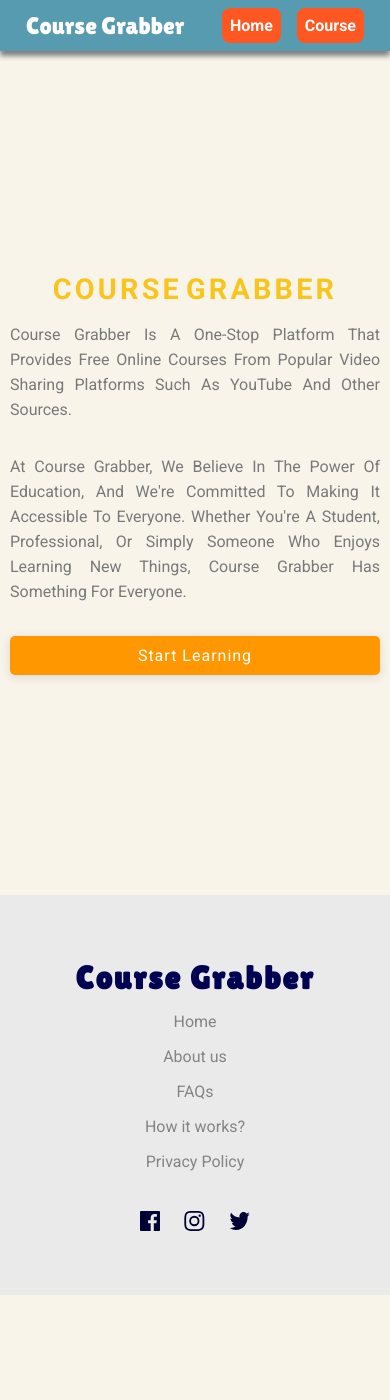
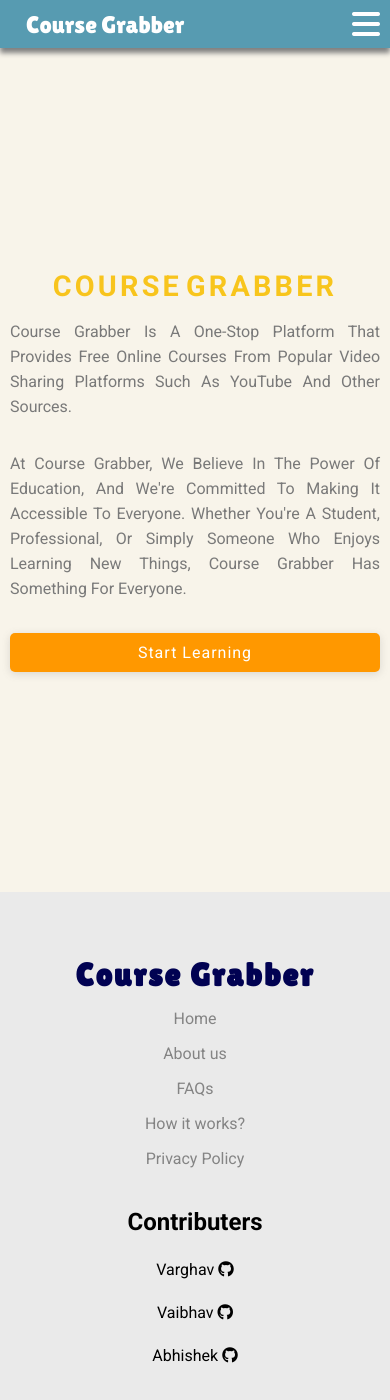
Before and after one commit to PrgVaibhav/course_grabber, a Next.js app: page / in a window 390 px wide. Shown: the top 1400 px of the page. Before the commit the page ends 1295 px from the top, so only its background shows below. Built offline with nearby package versions, Linux system fonts and the light colour scheme.

Commit message:
Made navbar responsive and added contributes section to footers

```diff
--- a/app/layout.js
+++ b/app/layout.js
@@ -1,17 +1,19 @@
 import Navbar from "@/components/Navbar";
 import "./globals.css";
 import Footer from "../components/Footer/Footer";
-
+import Script from 'next/script';
 export const metadata = {
   title: "Course Grabber",
   description:
     "Course Grabber is a web app that allows you to search for free courses from youtube and other platforms.",
+
 };
 
 export default function RootLayout({ children }) {
   return (
     <html lang="en">
       <body>
+      <Script src="https://kit.fontawesome.com/473a32a927.js" crossorigin="anonymous"/>
         <Navbar />
         {children}
         <Footer />
--- a/components/Footer/Footer.jsx
+++ b/components/Footer/Footer.jsx
@@ -15,9 +15,10 @@
           <a className={styles.details}>Privacy Policy</a>
         </div>
         <div className={styles.socialHandles}>
-          <img src='/icon-facebook.svg'></img>
-          <img src='/icon-instagram.svg'></img>
-          <img src='/icon-twitter.svg'></img>
+          <div><h2>Contributers</h2></div>
+          <a href="https://github.com/Varghab">Varghav <i class="fa-brands fa-github"></i></a>
+          <a href="https://github.com/PrgVaibhav">Vaibhav <i class="fa-brands fa-github"></i></a>
+          <a href="https://github.com/scragonrex">Abhishek <i class="fa-brands fa-github"></i></a>
         </div>
       </div>
     </div>
--- a/components/Footer/page.module.css
+++ b/components/Footer/page.module.css
@@ -45,7 +45,13 @@
 
 .socialHandles {
     display: flex;
+    flex-direction: column;
     gap: 1.5rem;
+}
+
+.socialHandles a{
+    text-decoration: none;
+    color: black;
 }
 
 @media all and (max-width:850px) {
--- a/components/Navbar.jsx
+++ b/components/Navbar.jsx
@@ -1,12 +1,39 @@
 "use client";
 import Link from "next/link";
 import styles from "../styles/navbar.module.css";
-import { useRouter } from "next/navigation";
 export default function Navbar() {
-  const router = useRouter();
+
+  const handleClose = () => {
+    const element = document.getElementById('sidebar');
+    // const opa = document.getElementById('opacity');
+    console.log(element);
+    element.style.width = '0vw';
+    // opa.style.width = '0vw'
+  }
+
+  const handleOpen = () => {
+    const element = document.getElementById('sidebar');
+    // const opa = document.getElementById('opacity');
+    // opa.style.width = '100vw'
+    element.style.width = '40vw';
+  }
+
   return (
+    <>
+
+      <div id='sidebar' className={styles.sidebar}>
+        <div className={styles.closeIcon}>
+          <i onClick={handleClose} style={{color:'#FF9800', cursor:'pointer'}} className="fa-regular fa-2x fa-rectangle-xmark"></i>
+        </div>
+        <ul>
+          <hr/>
+          <li><Link href="/">Home</Link></li><hr/>
+          <li><Link href="/course">Course</Link></li><hr/>
+        </ul>
+      </div>
     <div className={styles.navbar}>
-      <div className={styles.logo}>Course Grabber</div>
+
+      <div ><Link style={{ textDecoration: 'none' }} className={styles.logo} href='/'>Course Grabber</Link></div>
       <div className={styles.links}>
         <Link className={styles.link} href="/">
           Home
@@ -15,6 +42,11 @@
           Course
         </Link>
       </div>
+      <div className={styles.menuIcon}>
+      <i onClick={handleOpen} className="fa-solid fa-2x fa-bars"></i>
+        </div>
     </div>
+
+    </>
   );
 }
--- a/styles/navbar.module.css
+++ b/styles/navbar.module.css
@@ -14,6 +14,7 @@
     margin: 0 1rem;
     font-size: 1.5rem;
     font-family: var(--heading-font);
+    color: white;
 }
 
 .links {
@@ -25,7 +26,7 @@
 .link {
     text-decoration: none;
     padding: 0.5rem;
-    background-color: #FF5722;
+    background-color: #FF9800;
     color: white;
     border-radius: 0.5rem;
     transition: 0.3s;
@@ -42,3 +43,66 @@
     background-color: #ffe3db;
     color: #e63e09;
 }
+
+.menuIcon{
+    display:none;
+  }
+
+  .opacity{
+    position: fixed;
+    height: 100vh;
+    width: 0vw;
+    background-color: #737373;
+    opacity: 0.4;
+    z-index: 1;
+    transition: 0.5s ease-in-out;
+  }
+  .sidebar{
+    /* position: fixed;
+    z-index: 1;
+    background-color: white;
+    height: 100vh;
+    width: 50vw;
+    overflow: hidden;
+    transition: 0.5s;
+    /* box-shadow: 0 0 8px 0px rgba(171, 166, 166, 0.703); */
+    position: fixed;
+    right: 0;
+    z-index: 2;
+    background-color: white;
+    height: 100vh;
+    width: 0vw;
+    box-shadow: 0 0 8px 0px rgba(171, 166, 166, 0.703);
+    transition: 0.5s;
+  }
+  .closeIcon{
+
+    margin: 0.3rem;
+
+  }
+  .sidebar ul{
+    list-style: none;
+  }
+  .sidebar ul li{
+    margin: 1rem 0.6rem;
+
+    font-size: 1.2rem;
+    font-weight: bold;
+  }
+  .sidebar ul li a{
+    text-decoration: none;
+    color:#FF9800;
+
+  }
+
+  @media(max-width:779px){
+    .menuIcon{
+      display: block;
+    }
+    .sidebar{
+      display: block;
+    }
+    .links{
+        display: none;
+    }
+  }
```
